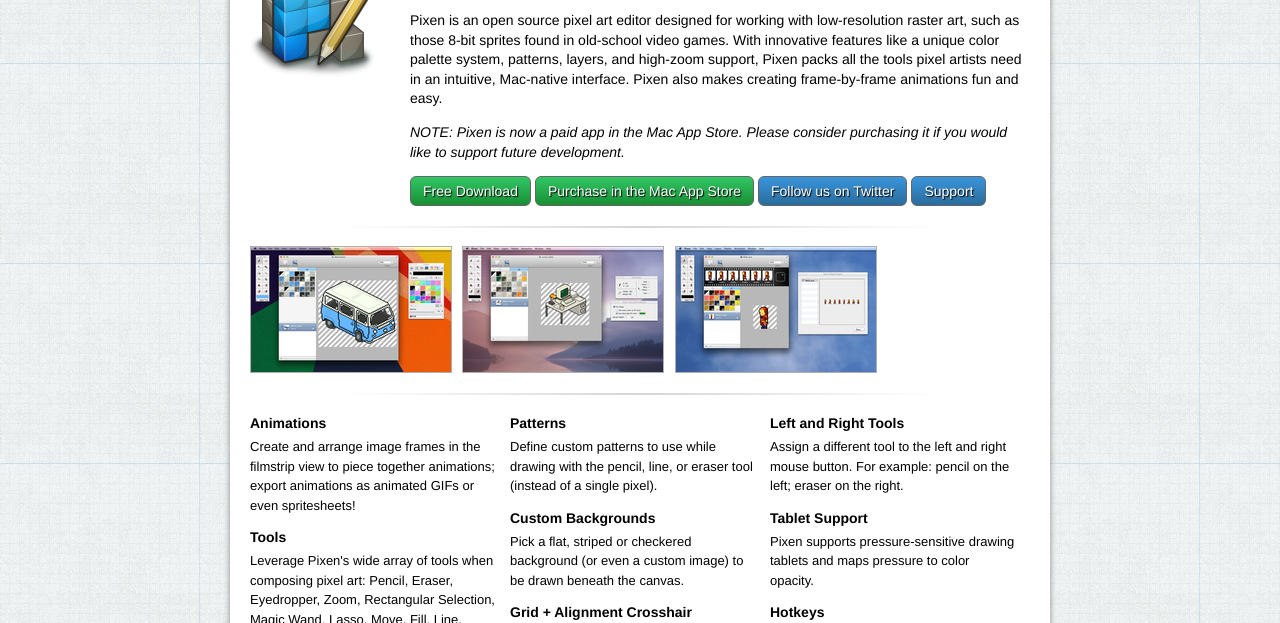
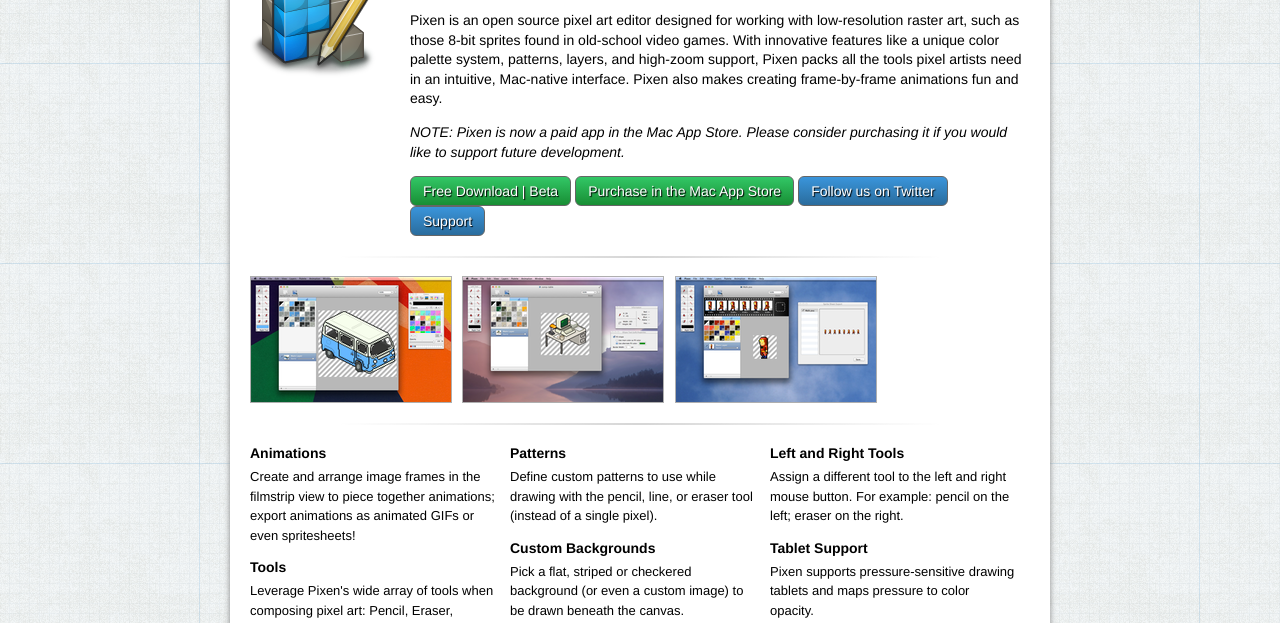
Before and after one commit to Pixen/Pixen, a plain HTML site: page index.html in a window 1280 px wide. Shown: the part 136-759 px from the top of the page. Drawn offline with Linux system fonts and the light colour scheme.

Commit message:
indicate beta status

```diff
--- a/index.html
+++ b/index.html
@@ -31,7 +31,7 @@
 
 				<p><em>NOTE: Pixen is now a paid app in the Mac App Store. Please consider purchasing it if you would like to support future development.</em></p>
 
-				<a class="btn green" href="https://github.com/downloads/Pixen/Pixen/Pixen_3_5_6b4.zip">Free Download</a>
+				<a class="btn green" href="https://github.com/downloads/Pixen/Pixen/Pixen_3_5_6b4.zip">Free Download | Beta</a>
 				<a class="btn green" href="http://itunes.apple.com/us/app/pixen/id525180431?mt=12">Purchase in the Mac App Store</a>
 				<a class="btn" href="https://twitter.com/#!/pixenapp">Follow us on Twitter</a>
 				<a class="btn" href="http://pixen.uservoice.com/forums/171709-general">Support</a>
```
